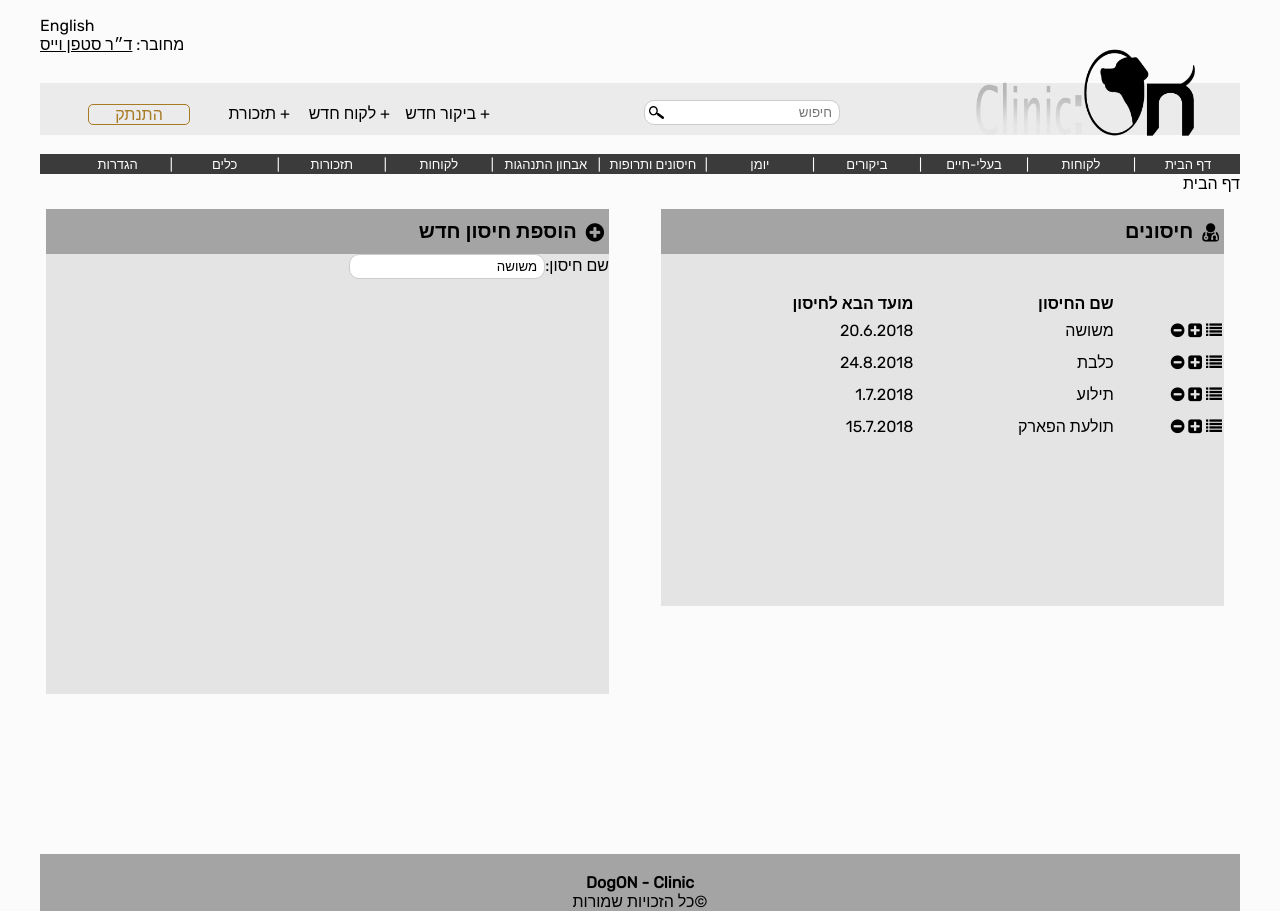
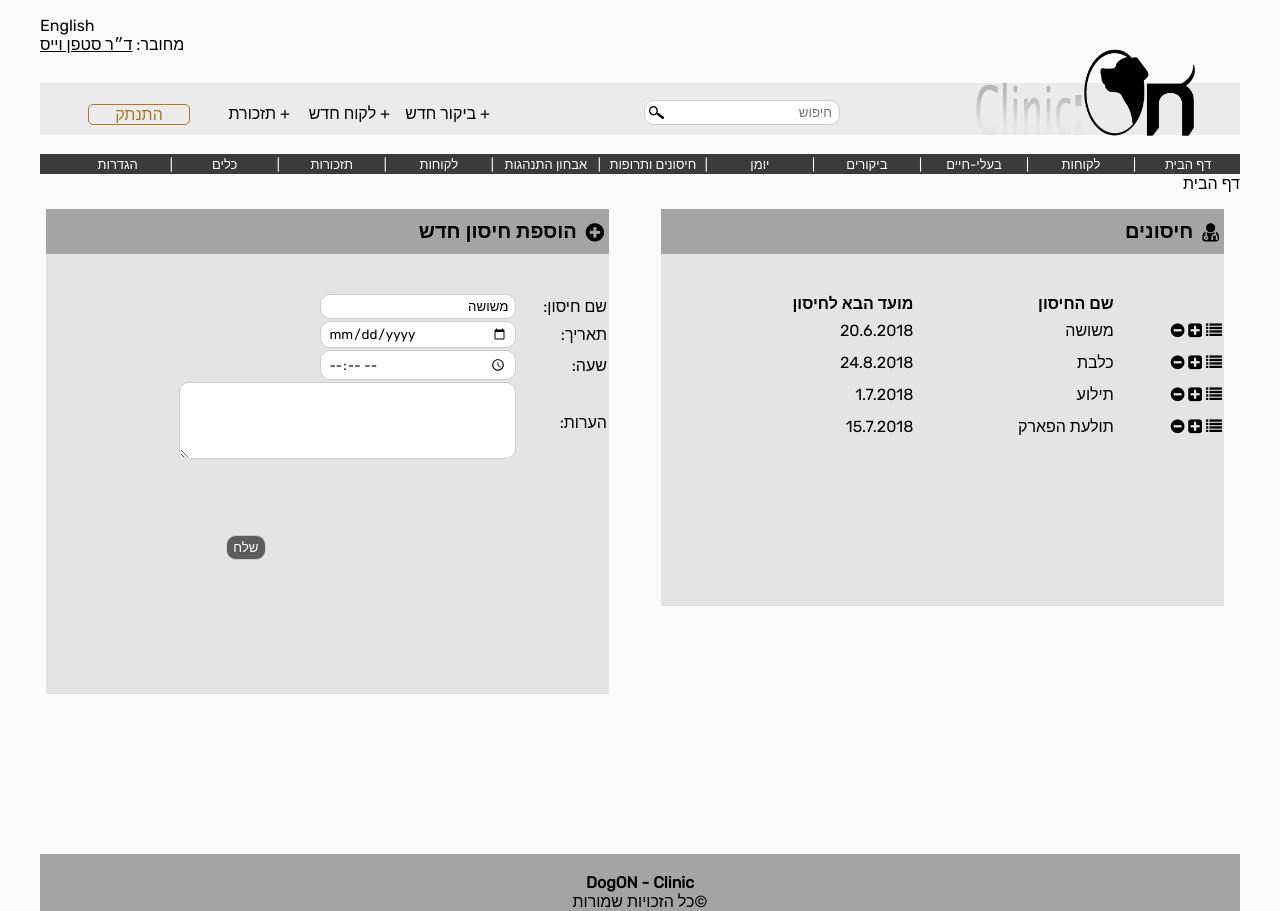
Before and after one commit to SagiGranot/DogON, a plain HTML site: page client.html in a window 1280 px wide. Drawn offline with Linux system fonts and the light colour scheme.

Commit message:
add form in client.html

```diff
--- a/client.html
+++ b/client.html
@@ -94,10 +94,24 @@
 						<i class="fa fa-plus-circle fa-lg icon" aria-hidden="true"></i>
 						<h2>הוספת חיסון חדש</h2>
 					</section>
-					<form action="index.html" method="get">
-						<label>שם חיסון:<input class="form-vac" name="vacName" title="Vaccine name" value="משושה" readonly></label>
-						<br>
-
+					<form action="medicine.html" method="get"><br><br>
+						<table>
+							<tr>
+								<label><td>שם חיסון:</td><td><input class="form-vac" name="vacName" title="Vaccine name" value="משושה" readonly></td></label>
+							</tr>
+							<tr>
+								<label><td>תאריך:</td><td><input class="form-vac" type="date" name="date"></td></label>
+							</tr>
+							<tr>
+								<label><td>שעה:</td><td><input class="form-vac" type="time" name="time"></td></label>
+							</tr>
+							<tr>
+								<label><td>הערות:</td><td><textarea class="form-vac textForm" name="text" rows="5" cols="40"></textarea></td></label>
+							</tr>
+							<tr>
+								<label><td></td><td><input type="submit" id="button" class="form-vac" name="send" value="שלח"></td></label>
+							</tr>
+						</table>
 					</form>
 				</div>
 
--- a/includes/style.css
+++ b/includes/style.css
@@ -252,3 +252,17 @@ table{
 	background: url();
 	background-color: #FFFFFF;
 }
+.textForm{
+	-moz-border-radius: 10px;
+  	-webkit-border-radius: 10px;
+ 	border-radius: 10px;
+ 	border: 1px solid #ccc;
+}
+#button{
+	width: 40px;
+	text-align: center;
+	margin-top: 70px;
+	margin-right: 250px;
+	background-color: #5d5c5c;
+	color: #ffffff;
+}
```
Also changed, not shown: 1 other file.
